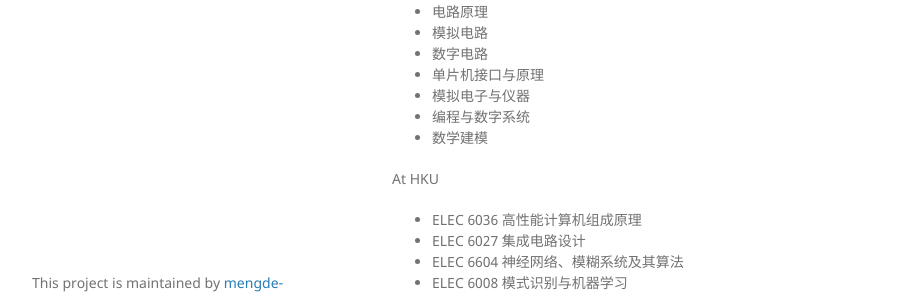
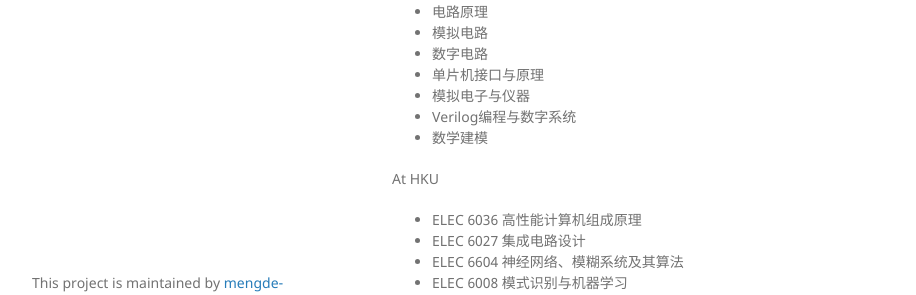
Before and after one commit to mengde-1997/mengde-1997, a Jekyll site: the page built from pub.md, in a window 1280 px wide and 900 px high, scrolled down 724 px. Shown: the part 475-770 px from the top of the window, without its empty margins (178-1094 px from the left). Built offline with Jekyll 4.4.1, drawn with Linux system fonts in a browser that asks for light colours; our own code applies the rules of GitHub Pages for plain Markdown files.

Commit message:
Update pub.md

```diff
--- a/pub.md
+++ b/pub.md
@@ -55,7 +55,7 @@ At NNU<br />
 * 数字电路
 * 单片机接口与原理
 * 模拟电子与仪器
-* 编程与数字系统
+* Verilog编程与数字系统
 * 数学建模
 
 At HKU<br />
```
